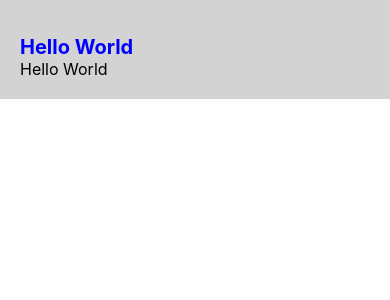
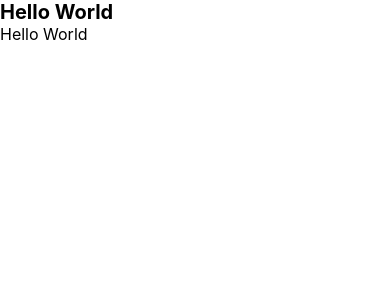
Before and after one commit to champseo2017/reactNative02, a React Native app in the folder HelloApp/: screen / in a window 390 px wide. Shown: the top 300 px of the page. Built offline with nearby package versions, Linux system fonts and the light colour scheme.

Commit message:
การกำหนด StyleSheet
- กำหนด Style แบบ Array

```diff
--- a/HelloApp/App.js
+++ b/HelloApp/App.js
@@ -11,58 +11,43 @@ const App = () => {
   /*
     การกำหนด StyleSheet
 
-    <Text style={{
-      color: 'blue'
-    }}></Text>
-
-    - รูปแบบที่ต้องกำหนดเป็นตัวเลข ระบุเฉพาะตัวเลข
-    ไม่ต้องใส่หน่วย React Native กำหนดหน่วยที่เหมาะสมให้
-
-    <Text style={{
-      padding: 10,
-      fontSize: 20
-    }}>
-      Hello
-    </Text>
-
-    - ควรสร้าง StyleSheet แยก จากนั้นค่อยมากำหนดให้
-    คอมโพเนนต์
-
-    - กำหนด style ให้แตกต่างกันระหว่าง Android และ iOS
-      - Platform
+    - กำหนด Style แบบ Array
 
   */
 
   return (
-    <View style={styles.container}>
-      <Text style={styles.textTitle}>Hello World</Text>
-      <Text style={styles.textPlain}>Hello World</Text>
+    <View>
+
+      <Text style={
+        [styles.textBold,
+        styles.textBold,
+        styles.text20]
+      }>Hello World</Text>
+
+      <Text style={
+        [styles.textBlack, styles.text16]
+      }>Hello World</Text>
+
     </View>
   );
 };
 
 const styles = StyleSheet.create({
-  container: {
-    backgroundColor: 'lightgray',
-    padding: 20,
-    ...Platform.select({ /* ต้องมี (Spread) ข้างหน้า platform */
-      android: {
-        paddingTop: 30,
-        ios: {
-          paddingTop: 45
-        }
-      }
-    })
+  textBold: {
+    fontWeight: 'bold'
   },
-  textTitle: {
-    color: 'blue',
-    fontSize: 20,
-    fontWeight: 'bold',
-    marginTop: 15,
+  textBlue: {
+    color: 'blue'
   },
-  textPlain: {
-    fontSize: 16,
+  textBlack: {
+    color: 'black'
   },
-});
+  text20: {
+    fontSize: 20
+  },
+  text16: {
+    fontSize: 16
+  }
+})
 
 export default App;
```
Also changed, not shown: HelloApp/src/styles/common-styles.js (added, +20 -0 lines).
